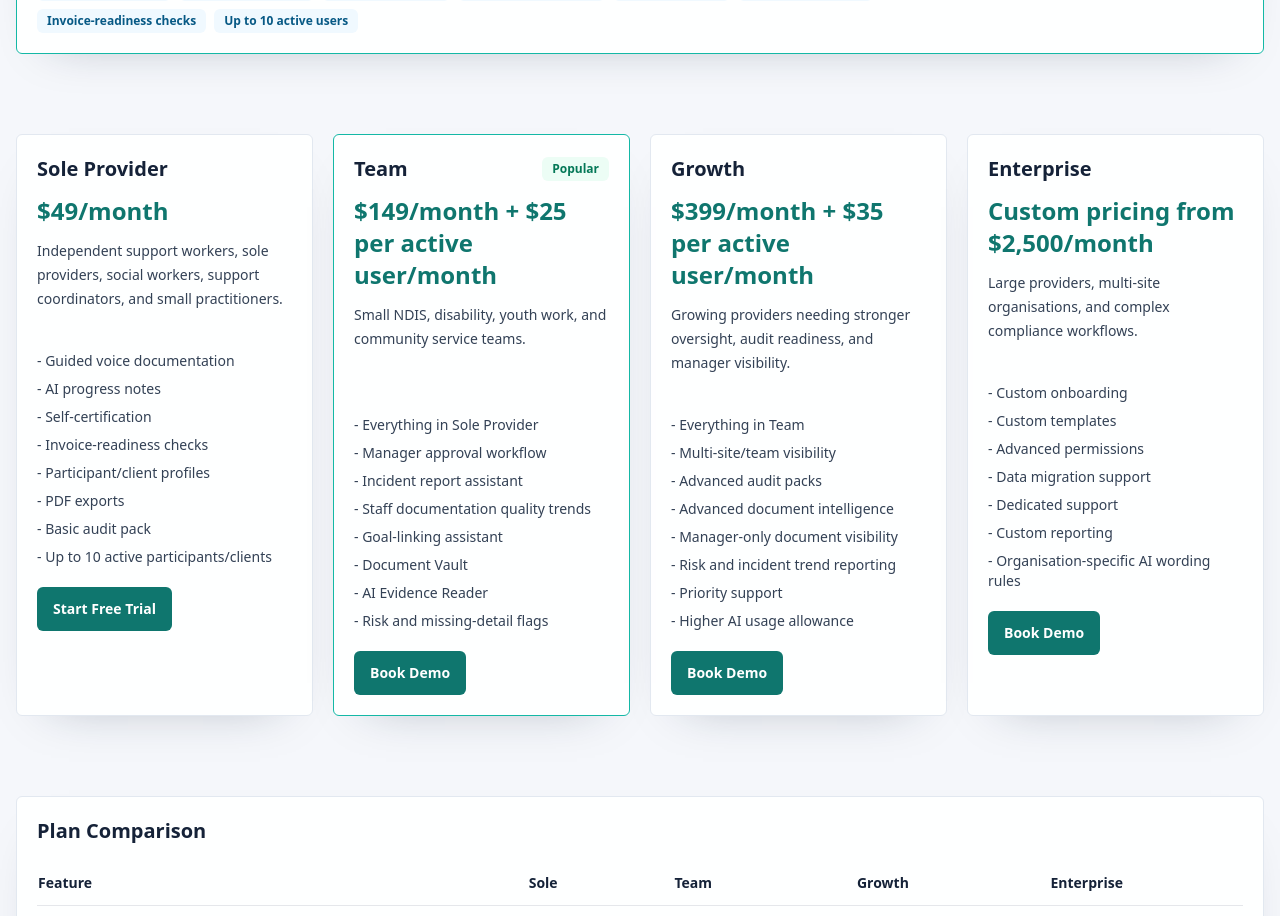
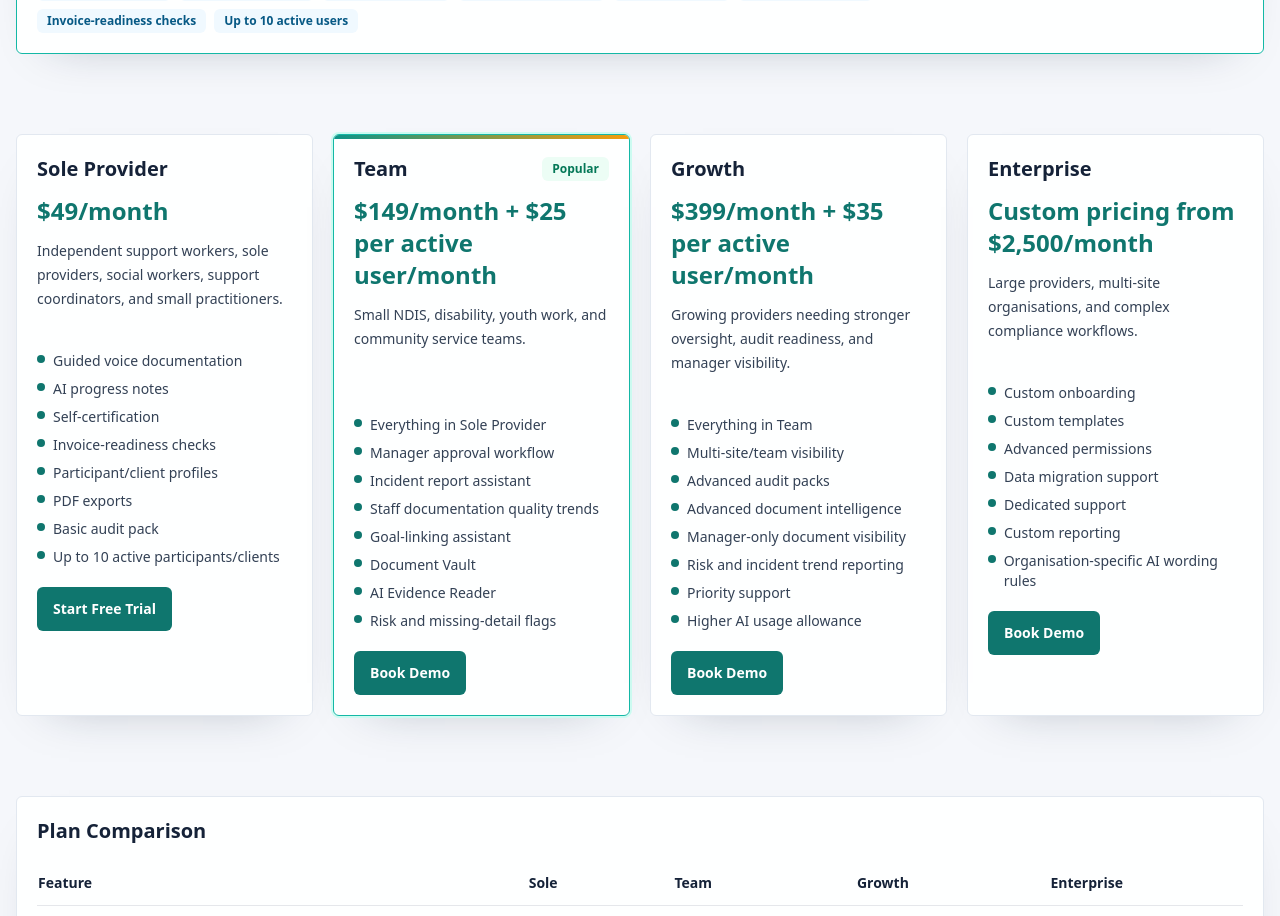
Before and after one commit to DENMWA/EMPOWER, a Next.js app: page /pricing in a window 1280 px wide. Shown: the part 700-1616 px from the top of the page. Built offline with nearby package versions, Linux system fonts and the light colour scheme.

Commit message:
Refine premium pricing cards

```diff
--- a/components/pricing/PricingCards.tsx
+++ b/components/pricing/PricingCards.tsx
@@ -5,7 +5,8 @@ export function PricingCards() {
   return (
     <div className="grid gap-5 lg:grid-cols-4">
       {plans.map((plan) => (
-        <Card key={plan.name} className={plan.highlighted ? "border-teal-500" : ""}>
+        <Card key={plan.name} className={`relative overflow-hidden ${plan.highlighted ? "border-teal-500 ring-2 ring-teal-100" : ""}`}>
+          {plan.highlighted ? <div className="absolute inset-x-0 top-0 h-1 bg-gradient-to-r from-teal-600 to-amber-500" /> : null}
           <div className="flex items-center justify-between gap-3">
             <h2 className="text-xl font-bold text-ink">{plan.name}</h2>
             {plan.highlighted ? <StatusBadge label="Popular" tone="green" /> : null}
@@ -13,7 +14,7 @@ export function PricingCards() {
           <p className="mt-3 text-2xl font-bold text-sea">{plan.price}</p>
           <p className="mt-3 min-h-24 text-sm leading-6 text-slate-700">{plan.bestFor}</p>
           <ul className="mt-4 space-y-2 text-sm text-slate-700">
-            {plan.features.map((feature) => <li key={feature}>- {feature}</li>)}
+            {plan.features.map((feature) => <li key={feature} className="flex gap-2"><span className="mt-1 h-2 w-2 rounded-full bg-sea" /> <span>{feature}</span></li>)}
           </ul>
           <div className="mt-5"><ButtonLink href={plan.href}>{plan.cta}</ButtonLink></div>
         </Card>
```
